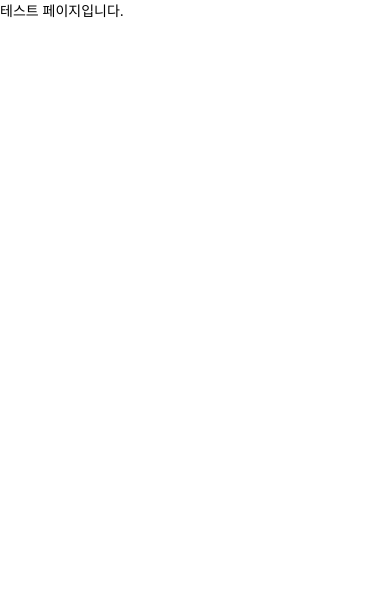
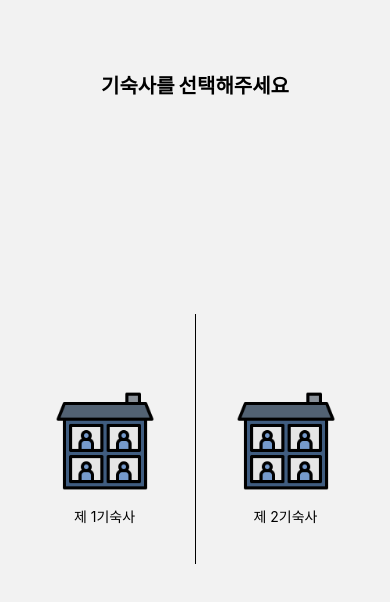
Before and after one commit to Deli-Dutch/front-end, a React Native app in the folder front/: screen /SelectDorm in a window 390 px wide. Shown: the top 602 px of the page. Built offline with nearby package versions, Linux system fonts and the light colour scheme.

Commit message:
feat: navigation 구현

```diff
--- a/front/App.js
+++ b/front/App.js
@@ -1,11 +1,20 @@
 import React from 'react';
-import { View, Text, TouchableOpacity } from 'react-native';
+import { NavigationContainer } from '@react-navigation/native';
+import { createNativeStackNavigator } from '@react-navigation/native-stack';
+import SelectDorm from './pages/SelectDorm';
+import SelectType from './pages/SelectType';
 
-const App = () => {
+const Stack = createNativeStackNavigator();
+
+function App() {
   return (
-    <View>
-      <Text>테스트 페이지입니다.</Text>
-    </View>);
-};
+    <NavigationContainer>
+      <Stack.Navigator initialRouteName="SelectDorm">
+        <Stack.Screen options={{headerShown: false}} name="SelectDorm" component={SelectDorm} />
+        <Stack.Screen options={{headerShown: false}} name="SelectType" component={SelectType} />
+      </Stack.Navigator>
+    </NavigationContainer>
+  );
+}
 
 export default App;
--- a/front/pages/SelectDorm.js
+++ b/front/pages/SelectDorm.js
@@ -3,11 +3,11 @@ import { View, StyleSheet } from 'react-native';
 import SelectWrapper from '../components/SelectWrapper';
 import ImageButton from '../components/ImageButton';
 
-const SelectDorm = () => {
+const SelectDorm = ({ navigation }) => {
   return (<SelectWrapper title='기숙사를 선택해주세요'>
-    <ImageButton imgSrc={require('../assets/dorm1.png')} onPress={()=>alert('주문 유형 선택 페이지로!')}>제 1기숙사</ImageButton>
+    <ImageButton imgSrc={require('../assets/dorm1.png')} onPress={()=>navigation.navigate('SelectType')}>제 1기숙사</ImageButton>
     <View style={styles.divider}></View>
-    <ImageButton imgSrc={require('../assets/dorm2.png')} onPress={()=>alert('주문 유형 선택 페이지로!')}>제 2기숙사</ImageButton>
+    <ImageButton imgSrc={require('../assets/dorm2.png')} onPress={()=>navigation.navigate('SelectType')}>제 2기숙사</ImageButton>
   </SelectWrapper>);
 }
 
--- a/front/pages/SelectType.js
+++ b/front/pages/SelectType.js
@@ -3,7 +3,7 @@ import { View, StyleSheet } from 'react-native';
 import SelectWrapper from '../components/SelectWrapper';
 import ImageButton from '../components/ImageButton';
 
-const SelectType = () => {
+const SelectType = ({ navigation }) => {
   return (<SelectWrapper title='주문 유형을 선택해주세요'>
     <ImageButton imgSrc={require('../assets/together.png')} onPress={()=>alert('다같이 목록 페이지로!')}>다같이</ImageButton>
     <View style={styles.divider}></View>
```
